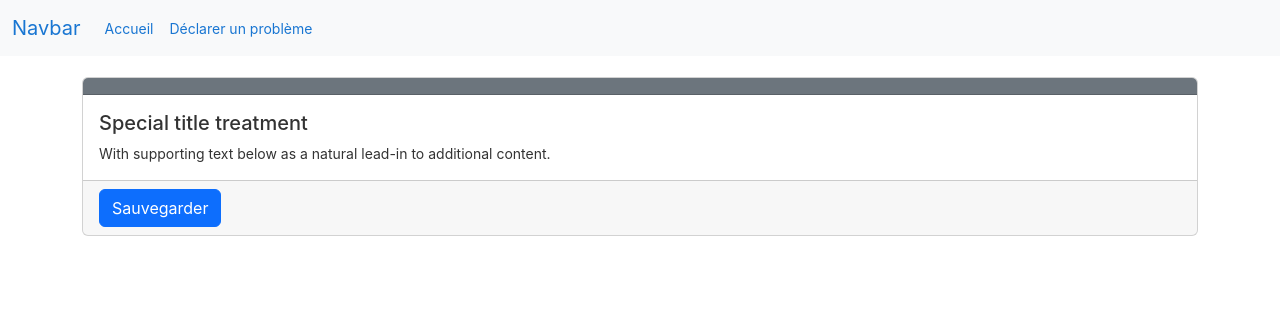
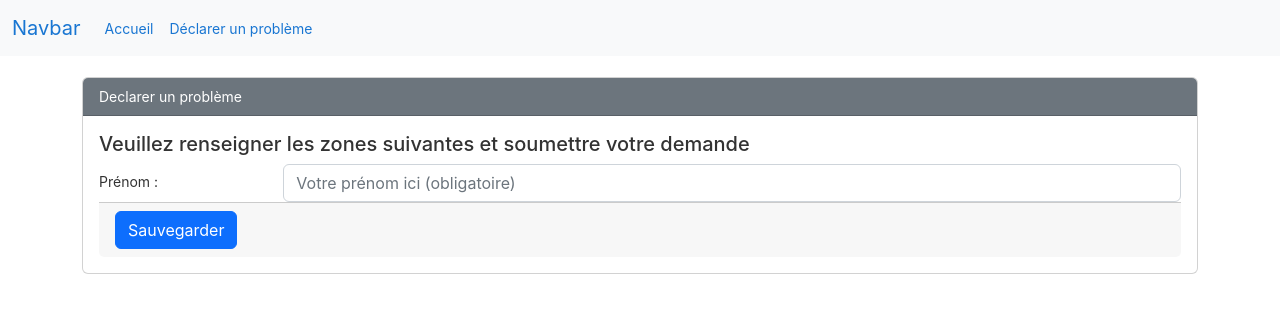
Before and after one commit to ZenoXx06/Interventions, an Angular app: page /probleme in a window 1280 px wide. Shown: the top 312 px of the page. Built offline with nearby package versions, Linux system fonts and the light colour scheme.

Commit message:
Fin travail 7

```diff
--- a/src/app/probleme/probleme.component.html
+++ b/src/app/probleme/probleme.component.html
@@ -1,18 +1,35 @@
 <div class="container">
       <br/>
       <div class="card">
-      <div class="card-header text-white bg-secondary">
-	<!-- L'en-tête ici -->
+      <div class="card-header text-white bg-secondary">Declarer un problème</div>
+      <div class="card-body">
+            <h5 class="card-title">Veuillez renseigner les zones suivantes et soumettre votre demande</h5>
+            <div class="card-text">
+                  <form class="form-horizontal"
+                  novalidate
+                  (ngSubmit)="save()"
+                  [formGroup]="problemeForm">
+                        <div class="form-group row">
+                              <label for="prenomId" class="col-md-2 col-form-label text-right">Prénom :</label>
+                              <div class="col-md-10">
+                                    <input class="form-control"
+                                          id="prenomId"
+                                          type="text"
+                                          placeholder="Votre prénom ici (obligatoire)"
+                                          formControlName="prenom"
+                                          [ngClass]="{'is-valid': (problemeForm.get('prenom').touched ||
+                                          problemeForm.get('prenom').dirty) &&
+                                          problemeForm.get('prenom').valid,
+                                          'is-invalid': (problemeForm.get('prenom').touched ||
+                                          problemeForm.get('prenom').dirty) &&
+                                          !problemeForm.get('prenom').valid}"
+                                    />
                               </div>
-      <div class="card-body">
-        <h5 class="card-title">Special title treatment</h5>
-        <p class="card-text">With supporting text below as a natural lead-in to additional content.</p>
+                        </div>
+                  </form>
             </div>
             <div class="card-footer">
-            <!-- Bouton save ici -->
-            <button class="btn btn-primary" type="submit">
-                  Sauvegarder
-            </button>
+                  <button class="btn btn-primary" type="submit">Sauvegarder</button>
             </div>
       </div>
 </div>
--- a/src/app/probleme/probleme.component.ts
+++ b/src/app/probleme/probleme.component.ts
@@ -12,8 +12,10 @@
 
   ngOnInit() {
     this.problemeForm = this.fb.group({
-      prenomChar2: ['',[Validators.minLength(3)]],
-      prenomNonVide: ['',[Validators.required]]
+      prenom: ['',[Validators.minLength(3), Validators.required]],
     });
   }
+
+  save(): void {
+  }
 }
--- a/tsconfig.json
+++ b/tsconfig.json
@@ -22,7 +22,9 @@
     "lib": [
       "ES2022",
       "dom"
-    ]
+    ],
+    "strictPropertyInitialization": false,
+    "strictNullChecks": false,
   },
   "angularCompilerOptions": {
     "enableI18nLegacyMessageIdFormat": false,
```
Also changed, not shown: 1 other file (tests, documents, lock files or other folders). Lines whose indentation alone changed are shown as unchanged.
